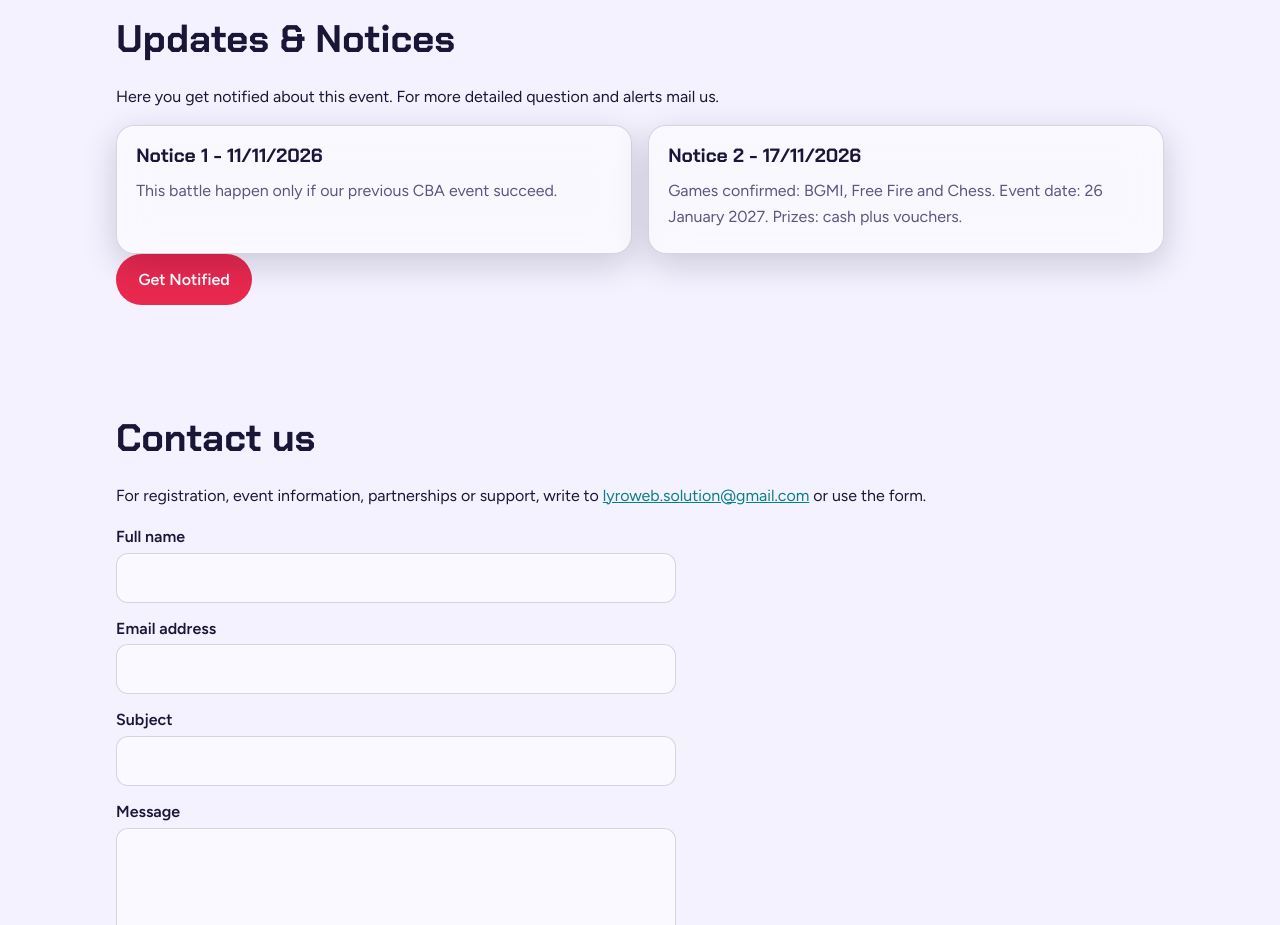
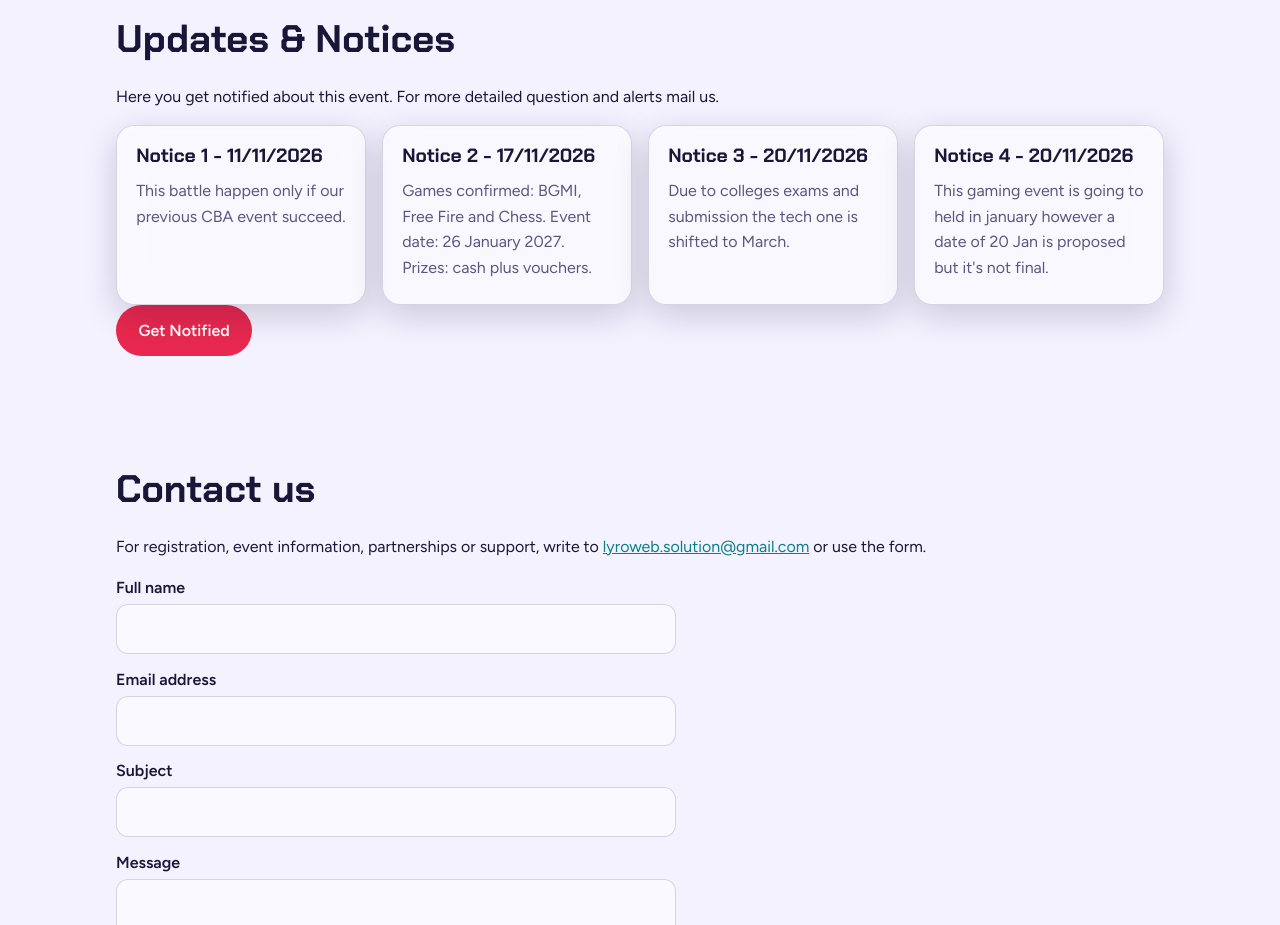
Before and after one commit to itssourav5198-stack/GBA, a plain HTML site: page index.html in a window 1280 px wide. Shown: the part 4940-5865 px from the top of the page. Drawn offline with Linux system fonts and the light colour scheme.

Commit message:
Update index.html

```diff
--- a/index.html
+++ b/index.html
@@ -312,6 +312,8 @@ dialog.reg p{color:var(--mute);margin:.2rem 0 .6rem}
 <div class="grid">
 <div class="card"><h3>Notice 1 - 11/11/2026</h3><p>This battle happen only if our previous CBA event succeed.</p></div>
 <div class="card"><h3>Notice 2 - 17/11/2026</h3><p>Games confirmed: BGMI, Free Fire and Chess. Event date: 26 January 2027. Prizes: cash plus vouchers.</p></div>
+<div class="card"><h3>Notice 3 - 20/11/2026</h3><p>Due to colleges exams and submission the tech one is shifted to March.</p></div>
+<div class="card"><h3>Notice 4 - 20/11/2026</h3><p>This gaming event is going to held in january however a date of 20 Jan is proposed but it's not final.</p></div>
 </div>
 <a class="btn" href="mailto:lyroweb.solution@gmail.com?subject=CBA%20Event%20Updates">Get Notified</a>
 </section>
```
